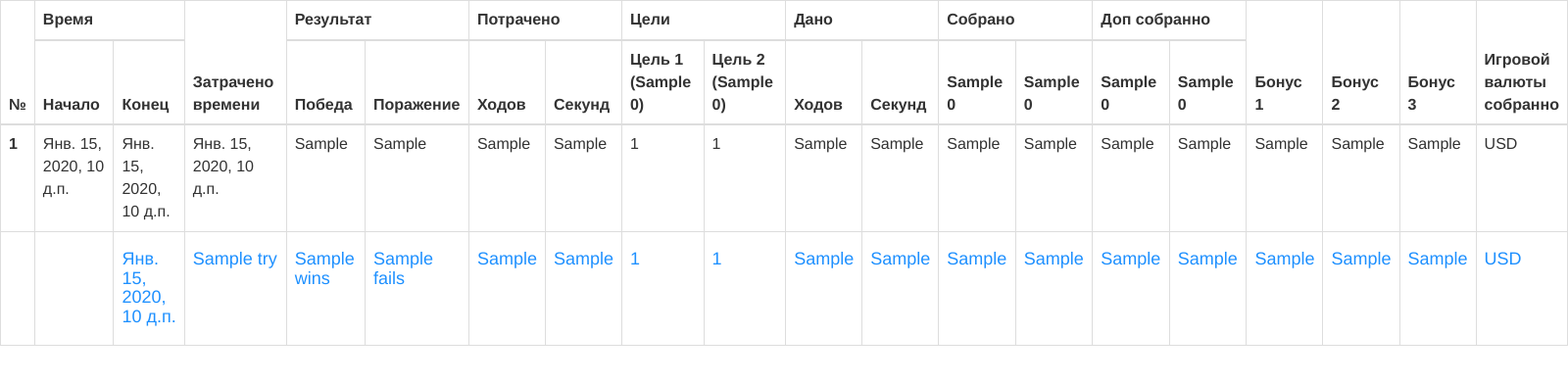
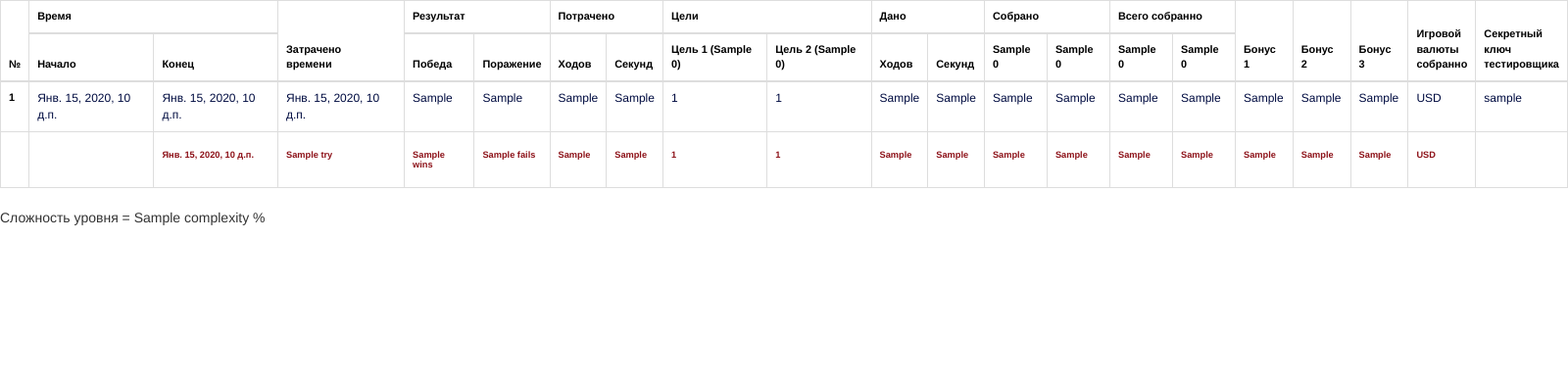
Before and after one commit to pinchukovartur/TesterServerAnalytic, a Django app: template save_data/templates/analytic_data/level.html in a window 1600 px wide. Shown: the top 392 px of the page at 98% size. Run offline with Django 3.2, Linux system fonts and the light colour scheme; the template is opened without the code that fills it: most values are stand-ins (such as "Sample title", 1, 10 or a date in 2020); some libraries are stand-ins or nearby versions.

Commit message:
add tester key show and complexity levels

```diff
--- /dev/null
+++ b/save_data/static/css/level_info.css
@@ -0,0 +1,31 @@
+body
+{
+width: 100%;
+}
+
+table
+{
+
+}
+
+/*tittle*/
+th{
+    color: black;
+    font-size: 68%;
+    font-weight: bold;
+}
+
+/*event_data*/
+td
+{
+    font-size: 75%;
+    color: #010c41;
+}
+
+/*common*/
+h4
+{
+    color: #8d1118;
+    font-size: 85%;
+    font-weight: bold;
+}
--- a/save_data/templates/analytic_data/level.html
+++ b/save_data/templates/analytic_data/level.html
@@ -1,12 +1,17 @@
+{% load staticfiles %}
 <html>
 <head>
     <title>Level info</title>
     <meta http-equiv="Content-Type" content="text/html; charset=utf-8">
+
     <link rel="stylesheet" href="//maxcdn.bootstrapcdn.com/bootstrap/3.2.0/css/bootstrap.min.css">
     <link rel="stylesheet" href="//maxcdn.bootstrapcdn.com/bootstrap/3.2.0/css/bootstrap-theme.min.css">
     <link rel="stylesheet" href="https://maxcdn.bootstrapcdn.com/bootstrap/3.3.7/css/bootstrap.min.css">
+
     <script src="https://ajax.googleapis.com/ajax/libs/jquery/3.2.1/jquery.min.js"></script>
     <script src="https://maxcdn.bootstrapcdn.com/bootstrap/3.3.7/js/bootstrap.min.js"></script>
+
+    <link rel="stylesheet" href="{% static '/css/level_info.css' %}">
 </head>
 <body>
 
@@ -14,18 +19,19 @@
   <thead>
     <tr>
       <th rowspan="2">№</th>
-      <th colspan="2">Время</th>
-      <th rowspan="2">Затрачено <br> времени</th>
-      <th colspan="2">Результат</th>
-      <th colspan="2">Потрачено</th>
-      <th colspan="2">Цели</th>
-      <th colspan="2">Дано</th>
-      <th colspan="2">Собрано</th>
-      <th colspan="2">Доп собранно</th>
-      <th rowspan="2">Бонус 1</th>
-      <th rowspan="2">Бонус 2</th>
-      <th rowspan="2">Бонус 3</th>
-      <th rowspan="2">Игровой <br> валюты <br> собранно</th>
+      <th colspan="2" title="Дата начала и конца прохождения уровня">Время</th>
+      <th rowspan="2" title="Затраченое время на прохождение уровня">Затрачено <br> времени</th>
+      <th colspan="2" title="Итог игры">Результат</th>
+      <th colspan="2" title="Затраченные ресурсы">Потрачено</th>
+      <th colspan="2" title="Что требовалось собрать">Цели</th>
+      <th colspan="2" title="Сколько дано ходов и секунд">Дано</th>
+      <th colspan="2" title="Сколько было собрано элементов цели">Собрано</th>
+      <th colspan="2" title="Сколько было собрано после выполнения цели">Всего собранно</th>
+      <th rowspan="2" title="Был ли активирован первый бонус">Бонус 1</th>
+      <th rowspan="2" title="Был ли активирован второй бонус">Бонус 2</th>
+      <th rowspan="2" title="Был ли активирован третий бонус">Бонус 3</th>
+      <th rowspan="2" title="Количество собранной игровой валюты(на момент после преобразования всех ходов в бонусы)">Игровой <br> валюты <br> собранно</th>
+      <th rowspan="2" title="Ключ тестировщика">Секретный <br> ключ <br> тестировщика</th>
     </tr>
 
     <tr>
@@ -68,33 +74,37 @@
       <td>{{ event.second_bonus }}</td>
       <td>{{ event.third_bonus }}</td>
       <td>{{ event.game_currency }}</td>
+      <td>{{ event.user_name }}</td>
     </tr>
 
   {% endfor %}
   <tr>
       <th></th>
       <th></th>
-      <th style="color: dodgerblue"><h4>{{ common_data.diff_time }}</h4></th>
-      <th style="color: dodgerblue"><h4>{{ common_data.try }}</h4></th>
-      <th style="color: dodgerblue"><h4>{{ common_data.wins }}</h4></th>
-      <th style="color: dodgerblue"><h4>{{ common_data.fails }}</h4></th>
-      <th style="color: dodgerblue"><h4>{{ common_data.spent_turn }}</h4></th>
-      <th style="color: dodgerblue"><h4>{{ common_data.spent_second }}</h4></th>
-      <th style="color: dodgerblue"><h4>{{ common_data.target1_count }}</h4></th>
-      <th style="color: dodgerblue"><h4>{{ common_data.target2_count }}</h4></th>
-      <th style="color: dodgerblue"><h4>{{ common_data.give_turn }}</h4></th>
-      <th style="color: dodgerblue"><h4>{{ common_data.give_second }}</h4></th>
-      <th style="color: dodgerblue"><h4>{{ common_data.target1_count_collected }}</h4></th>
-      <th style="color: dodgerblue"><h4>{{ common_data.target2_count_collected }}</h4></th>
-      <th style="color: dodgerblue"><h4>{{ common_data.target1_count_overflow }}</h4></th>
-      <th style="color: dodgerblue"><h4>{{ common_data.target2_count_overflow }}</h4></th>
-      <th style="color: dodgerblue"><h4>{{ common_data.first_bonus }}</h4></th>
-      <th style="color: dodgerblue"><h4>{{ common_data.second_bonus }}</h4></th>
-      <th style="color: dodgerblue"><h4>{{ common_data.third_bonus }}</h4></th>
-      <th style="color: dodgerblue"><h4>{{ common_data.game_currency }}</h4></th>
+      <th><h4>{{ common_data.diff_time }}</h4></th>
+      <th><h4>{{ common_data.try }}</h4></th>
+      <th><h4>{{ common_data.wins }}</h4></th>
+      <th><h4>{{ common_data.fails }}</h4></th>
+      <th><h4>{{ common_data.spent_turn }}</h4></th>
+      <th><h4>{{ common_data.spent_second }}</h4></th>
+      <th><h4>{{ common_data.target1_count }}</h4></th>
+      <th><h4>{{ common_data.target2_count }}</h4></th>
+      <th><h4>{{ common_data.give_turn }}</h4></th>
+      <th><h4>{{ common_data.give_second }}</h4></th>
+      <th><h4>{{ common_data.target1_count_collected }}</h4></th>
+      <th><h4>{{ common_data.target2_count_collected }}</h4></th>
+      <th><h4>{{ common_data.target1_count_overflow }}</h4></th>
+      <th><h4>{{ common_data.target2_count_overflow }}</h4></th>
+      <th><h4>{{ common_data.first_bonus }}</h4></th>
+      <th><h4>{{ common_data.second_bonus }}</h4></th>
+      <th><h4>{{ common_data.third_bonus }}</h4></th>
+      <th><h4>{{ common_data.game_currency }}</h4></th>
+      <th></th>
   </tr>
   </tbody>
 </table>
 
+<p> Сложность уровня = {{ common_data.complexity }} %</p>
+
 </body>
 </html>
--- a/save_data/utils/analytic_utils.py
+++ b/save_data/utils/analytic_utils.py
@@ -27,6 +27,7 @@ class AnalyticEvenData:
         self.target1_count_overflow = ""
         self.target2_count_overflow = ""
         self.diff_time = ""
+        self.user_name = ""
 
         if start_event:
             start_date = start_event.event_datetime
@@ -59,6 +60,8 @@ class AnalyticEvenData:
             give_seconds = start_event.level_info.seconds
             if give_seconds:
                 self.give_second = give_seconds
+
+            self.user_name = start_event.level_info.userName
 
         if finish_event:
             spent_turn = int(finish_event.level_info.turns)
@@ -238,4 +241,6 @@ def get_totals_data(analytic_data):
     if len(diff_time) != 0:
         result_dict["diff_time"] = ""
 
+    result_dict["complexity"] = round(len(fails) * 100 / len(analytic_data), 2)
+
     return result_dict
--- a/save_data/utils/events_utils.py
+++ b/save_data/utils/events_utils.py
@@ -15,16 +15,18 @@ class LevelInfo:
             self.seconds = json_data["m_seconds"]
             self.turns = json_data["m_turns"]
             self.gameCurrency = json_data["m_gameCurrencyCount"]
-            print(json_data["m_gameCurrencyCount"])
             self.firstBonus = ""
             self.secondBonus = ""
             self.thirdBonus = ""
+            self.userName = ""
             if "m_firstBonus" in json_data.keys():
                 self.firstBonus = json_data["m_firstBonus"]
             if "m_secondBonus" in json_data.keys():
                 self.secondBonus = json_data["m_secondBonus"]
             if "m_thirdBonus" in json_data.keys():
                 self.thirdBonus = json_data["m_thirdBonus"]
+            if "m_userName" in json_data.keys():
+                self.userName = json_data["m_userName"]
 
 
 class Event:
```
